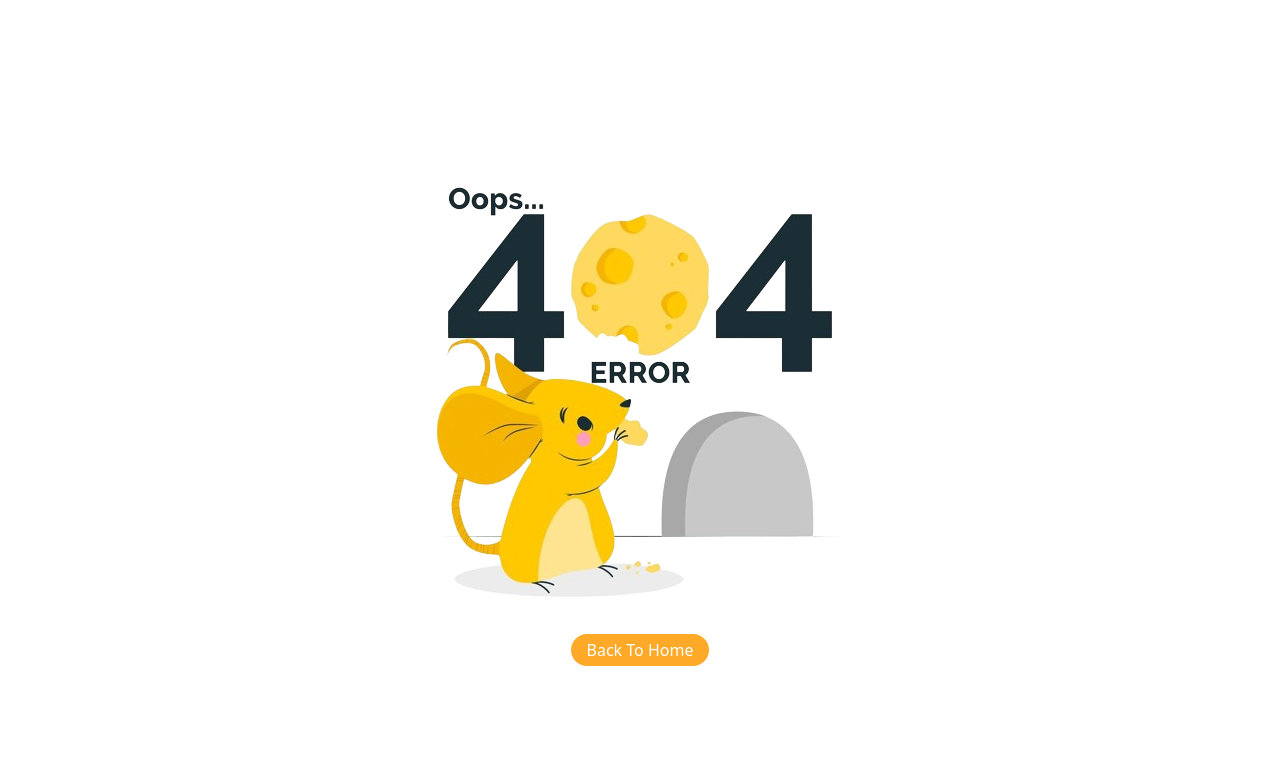
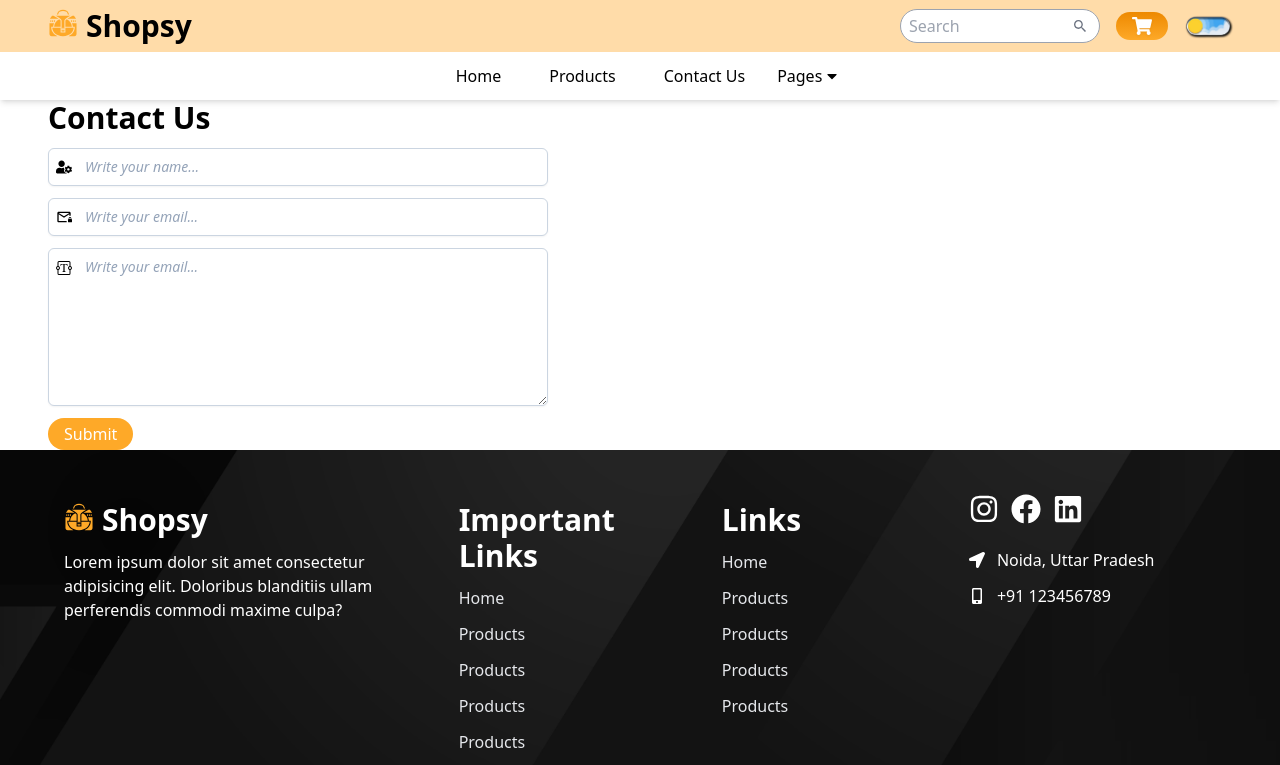
Before and after one commit to Chumki111/Shopsy, a React (Vite) app: page /contact in a window 1280 px wide. Before the commit this address had no page. Shown: the top 765 px of the page. Built offline with nearby package versions, Linux system fonts and the light colour scheme.

Commit message:
contact us from

```diff
--- /dev/null
+++ b/src/Pages/Contact/Contact.jsx
@@ -0,0 +1,47 @@
+import { FaUserCog } from "react-icons/fa";
+import { MdOutlineMailLock } from "react-icons/md";
+import PrimaryButton from "../../Components/Button/PrimaryButton";
+import { BsTextareaT } from "react-icons/bs";
+const Contact = () => {
+    return (
+        <div>
+            <div className="container">
+                <div>
+                    <div>
+                        <h1 className="text-3xl font-semibold">Contact Us</h1>
+                        {/* name input */}
+                        <label className="relative block my-3">
+                            <span className="sr-only">Name</span>
+                            <span className="absolute inset-y-0 left-0 flex items-center pl-2">
+                            <FaUserCog className="dark:text-black"/>
+                                </span>
+                            <input className="placeholder:italic w-[500px] placeholder:text-slate-400 block bg-white border border-slate-300 rounded-md py-2 pl-9 pr-3 shadow-sm focus:outline-none dark:bg-gray-100 focus:border-secondary focus:ring-secondary focus:ring-1 sm:text-sm" placeholder="Write your name..." type="text" name="name" />
+                        </label>
+                        {/* email input */}
+                        <label className="relative block my-3">
+                            <span className="sr-only">Name</span>
+                            <span className="absolute inset-y-0 left-0 flex items-center pl-2">
+                            <MdOutlineMailLock className="dark:text-black"/>
+                                </span>
+                            <input className="placeholder:italic w-[500px] placeholder:text-slate-400 block dark:bg-gray-100 bg-white border border-slate-300 rounded-md py-2 pl-9 pr-3 shadow-sm focus:outline-none focus:border-secondary focus:ring-secondary focus:ring-1 sm:text-sm" placeholder="Write your email..." type="email" name="email" />
+                        </label>
+                        {/* textarea */}
+                        <label className="relative block my-3">
+                            <span className="sr-only">Name</span>
+                            <span className="absolute left-0 flex pl-2">
+
+                            <BsTextareaT className="dark:text-black mt-3"/>
+                                </span>
+
+                            <textarea  className="placeholder:italic w-[500px] placeholder:text-slate-400 block dark:bg-gray-100 bg-white border border-slate-300 rounded-md py-2 pl-9 pr-3 shadow-sm focus:outline-none focus:border-secondary focus:ring-secondary focus:ring-1 sm:text-sm" placeholder="Write your email..." name="" id="" cols="30" rows="7"></textarea>
+                        </label>
+                        <PrimaryButton buttonText="Submit"/>
+                    </div>
+                </div>
+
+            </div>
+        </div>
+    );
+};
+
+export default Contact;
--- a/src/Router/Router.jsx
+++ b/src/Router/Router.jsx
@@ -5,6 +5,7 @@ import Products from "../Pages/Products/Products";
 import About from "../Pages/About/About";
 import Faq from "../Pages/Faq/Faq";
 import ErrorPage from "../Pages/ErrorPage/ErrorPage";
+import Contact from "../Pages/Contact/Contact";
 
 
 const Router = createBrowserRouter([
@@ -28,6 +29,10 @@ const Router = createBrowserRouter([
         {
           path:'/faq',
           element:<Faq/>
+        },
+        {
+          path:'/contact',
+          element:<Contact/>
         }
       ]
     },
--- a/src/Shared/Navbar/Navbar.jsx
+++ b/src/Shared/Navbar/Navbar.jsx
@@ -21,7 +21,7 @@ const Menu = [
     {
         id: 3,
         name: 'Contact Us',
-        link: '/products'
+        link: '/contact'
     }
 ]
 const dropDownLink = [
```
